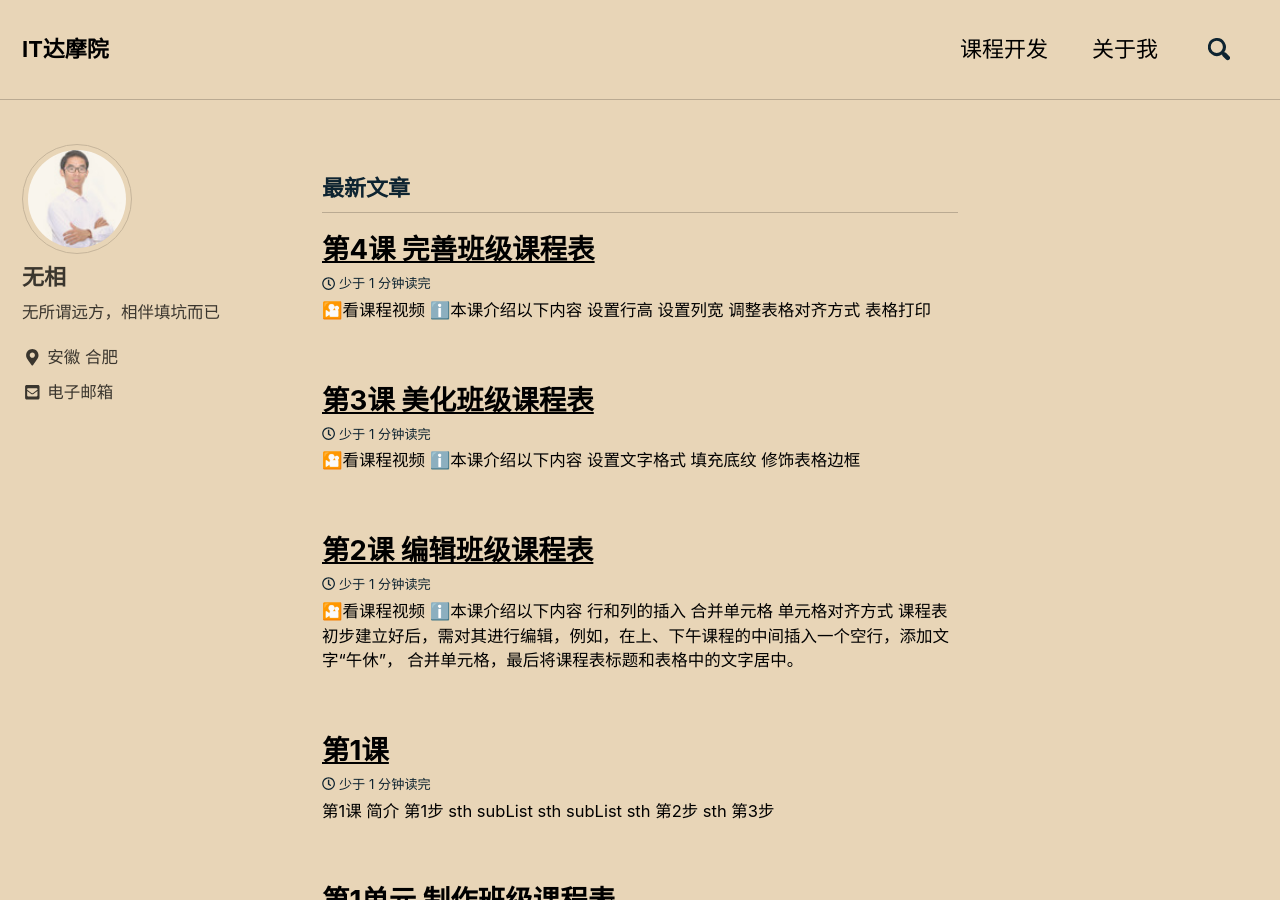
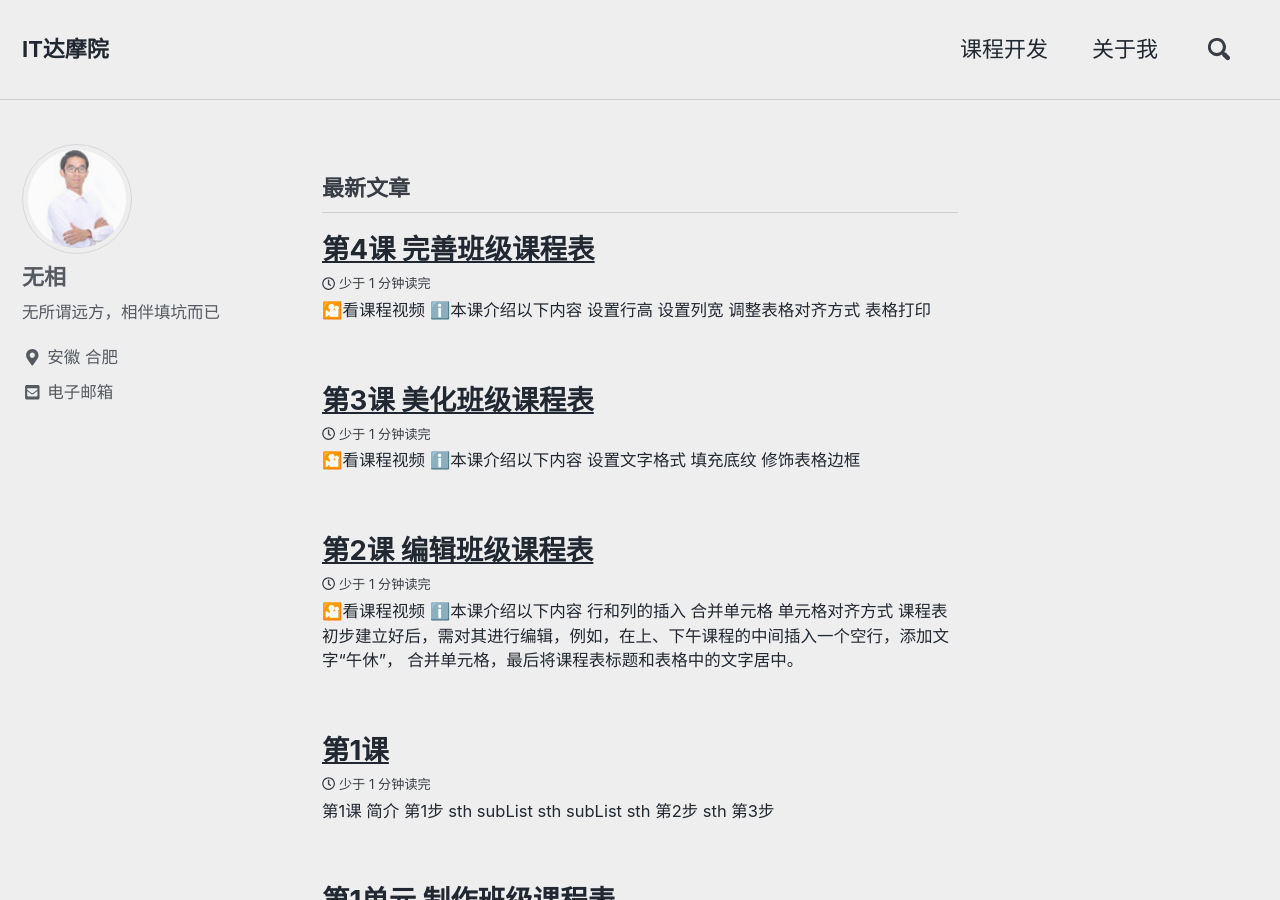
Before and after one commit to xinfengwu/goshinh.github.io-jekll-, a Jekyll site: the page built from index.html, in a window 1280 px wide and 900 px high. Built offline with Jekyll 4.4.1, drawn with Linux system fonts in a browser that asks for light colours; nearby versions of some CDN libraries; emoji names are drawn with the system emoji font; the list of posts is cut into pages by our own code.

Commit message:
Update _config.yml

```diff
--- a/_config.yml
+++ b/_config.yml
@@ -5,7 +5,7 @@
 # For technical reasons, this file is *NOT* reloaded automatically when you use
 # `jekyll serve`. If you change this file, please restart the server process.
 
-minimal_mistakes_skin    : "sunrise"  #"default","air", "aqua", "contrast","dirt","neon","dark","mint", "plum", "sunrise"
+minimal_mistakes_skin    : "air"  #"default","air", "aqua", "contrast","dirt","neon","dark","mint", "plum", "sunrise"
 
 # Site Settings
 locale                   : "zh-CN"
```
